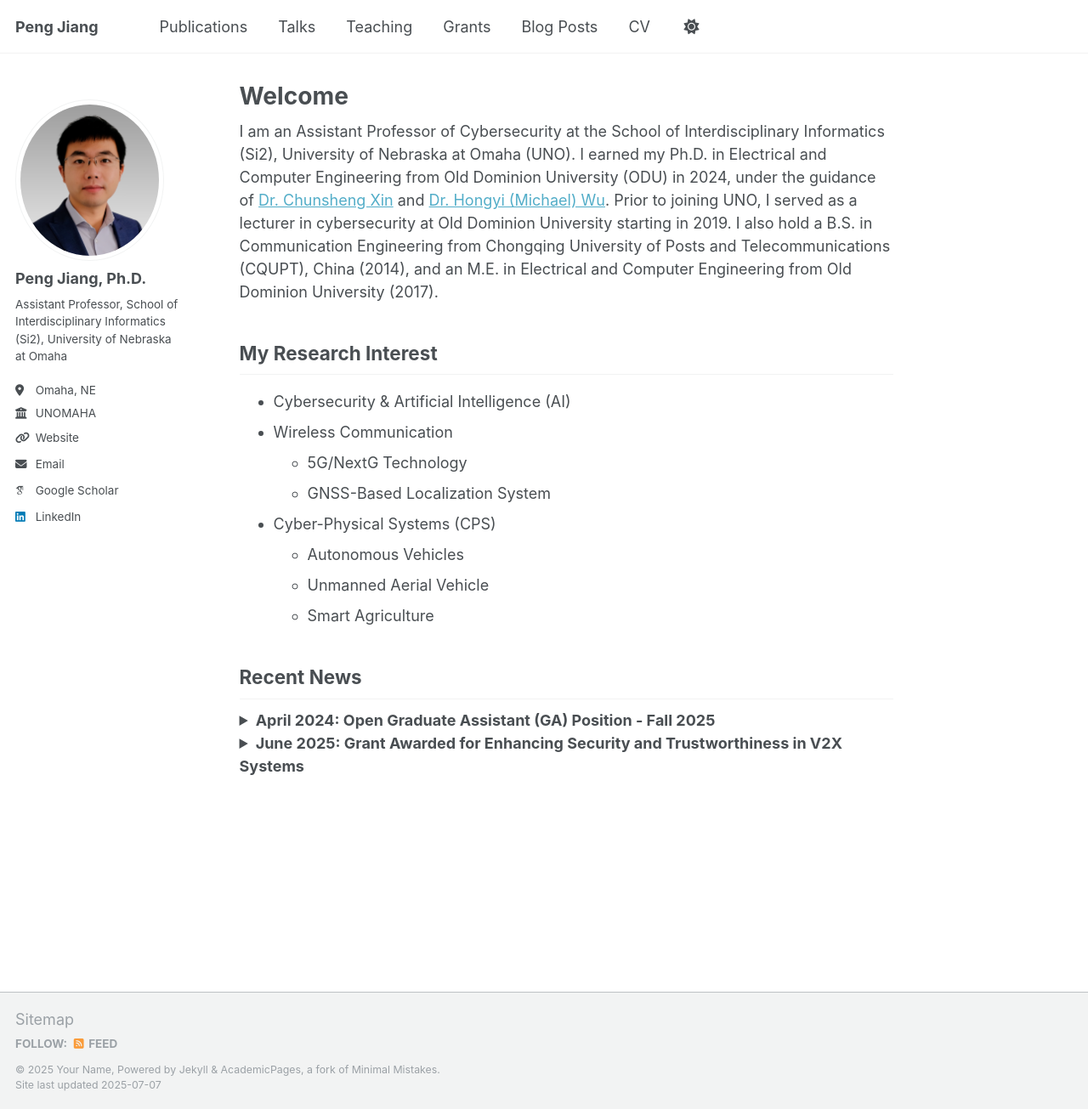
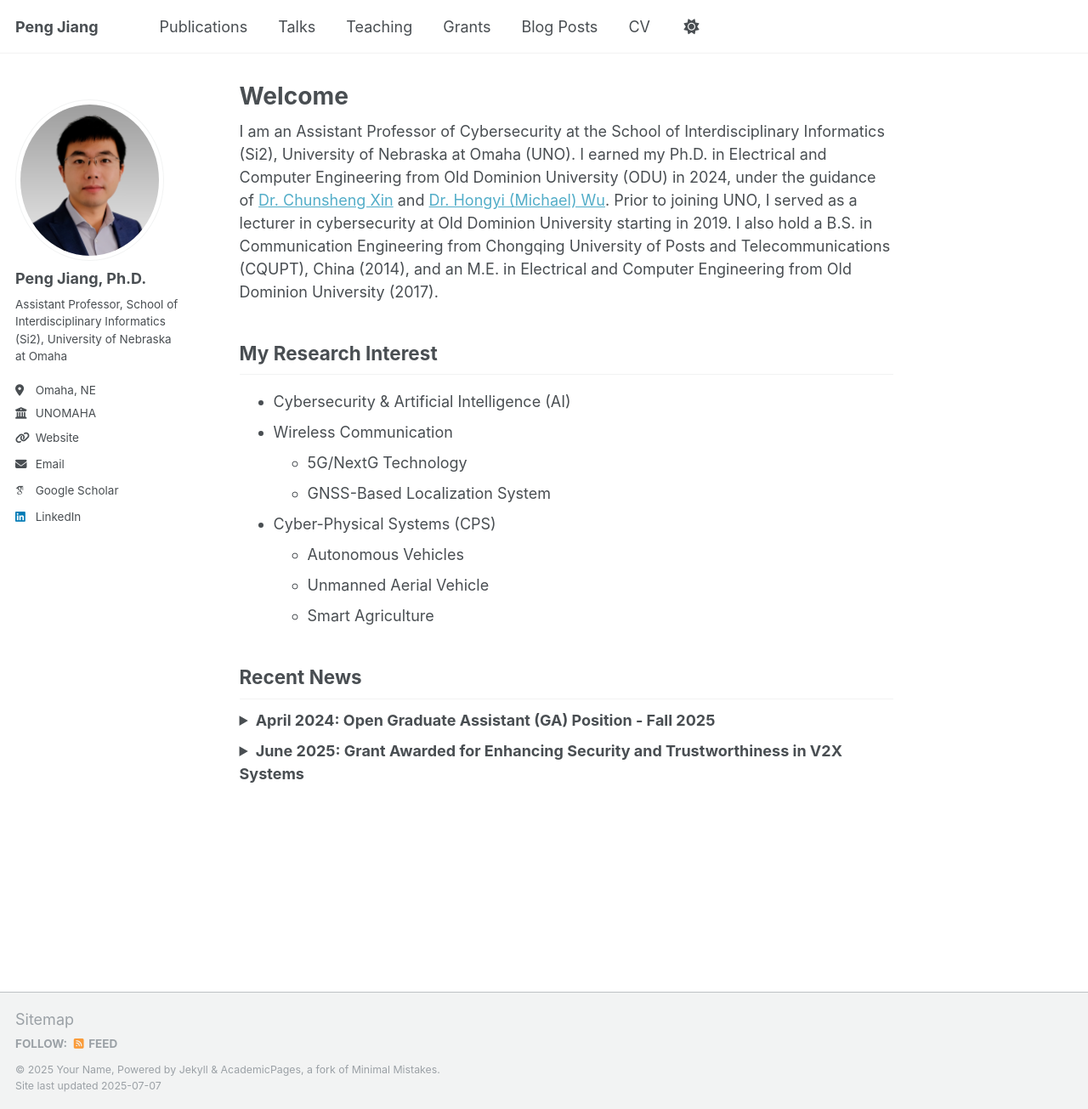
Before and after one commit to PJiang93/pjiang93.github.io, a Jekyll site: the page built from _pages/about.md, in a window 1280 px wide and 1305 px high. Shown: the whole window at 85% size. Built offline with Jekyll 4.4.1, drawn with Linux system fonts in a browser that asks for light colours; some web fonts are replaced.

Commit message:
update news

```diff
--- a/_pages/about.md
+++ b/_pages/about.md
@@ -23,6 +23,7 @@ I am an Assistant Professor of Cybersecurity at the School of Interdisciplinary
 
 
 ## Recent News
+
 <details>
   <summary><strong>April 2024: Open Graduate Assistant (GA) Position - Fall 2025</strong></summary>
 
@@ -30,6 +31,9 @@ I am an Assistant Professor of Cybersecurity at the School of Interdisciplinary
   I am seeking talented and motivated students with a strong interest in Cybersecurity, Autonomous Systems, and other related fields. Please feel free to contact me for more details.
 
 </details>
+
+<!-- Reduced line space using a smaller margin -->
+<div style="margin-top: 0.5em;"></div>
 
 <details>
   <summary><strong>June 2025: Grant Awarded for Enhancing Security and Trustworthiness in V2X Systems</strong></summary>
```
